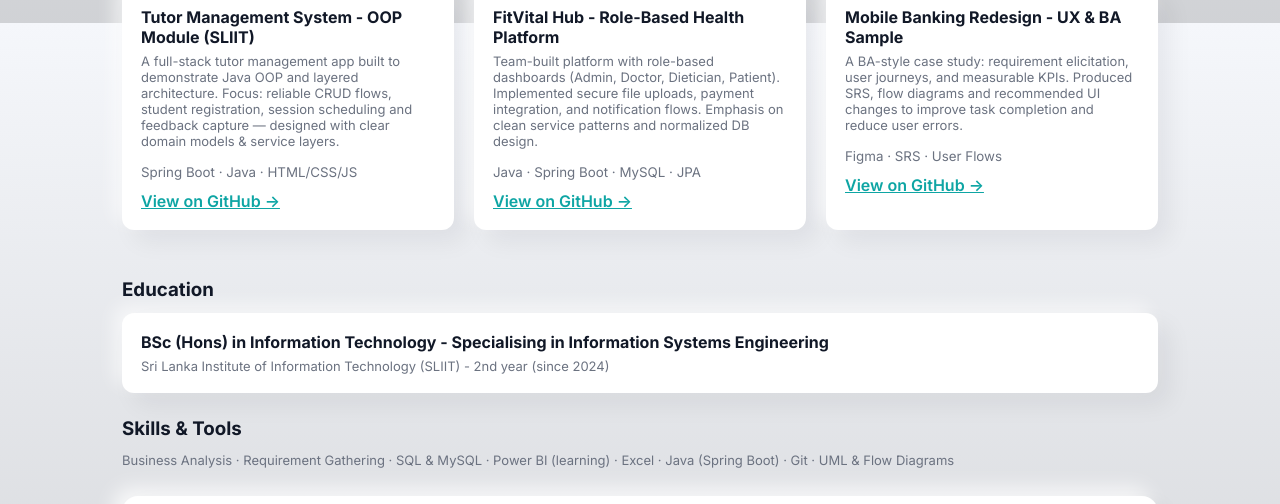
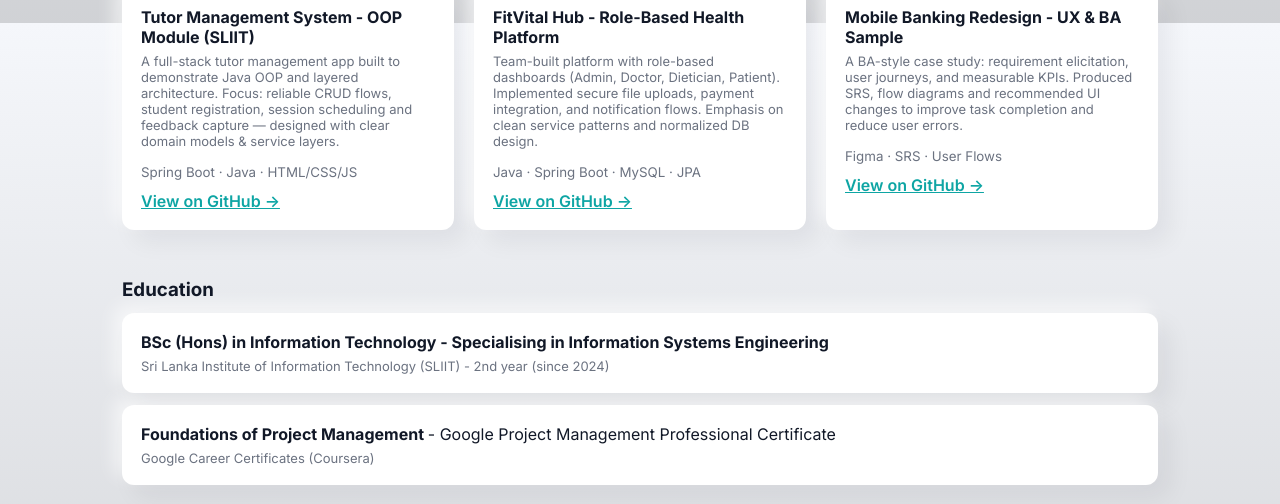
Before and after one commit to Chami-03/Portfolio, a plain HTML site: page index.html in a window 1280 px wide. Shown: the part 777-1281 px from the top of the page. Drawn offline with nearby package versions, Linux system fonts and the light colour scheme.

Commit message:
Add project management certification section

```diff
--- a/index.html
+++ b/index.html
@@ -356,6 +356,12 @@
         <h4 style="margin:0 0 6px">BSc (Hons) in Information Technology - Specialising in Information Systems Engineering</h4>
         <p style="margin:0;color:var(--muted);font-size:13px">Sri Lanka Institute of Information Technology (SLIIT) - 2nd year (since 2024)</p>
       </div>
+	  <div class="project reveal" style="padding:18px;margin-bottom:12px">
+		<h4 style="margin:0 0 6px">Foundations of Project Management
+		<span style="font-weight: normal;"> - Google Project Management Professional Certificate</span></h4>
+    	<p style="margin:0;color:var(--muted);font-size:13px">Google Career Certificates (Coursera)</p>
+      </div>
+
       <h3 style="margin:24px 0 12px">Skills & Tools</h3>
       <p style="margin:0;color:var(--muted);font-size:13px">Business Analysis · Requirement Gathering · SQL & MySQL · Power BI (learning) · Excel · Java (Spring Boot) · Git · UML & Flow Diagrams</p>
     </section>
```
